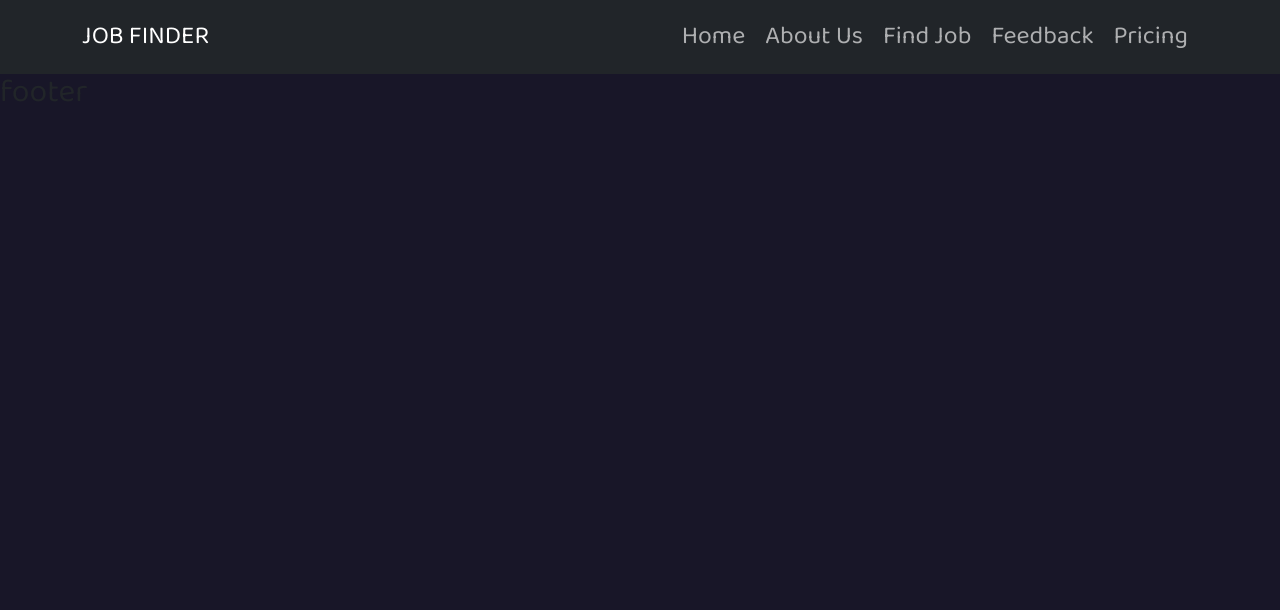
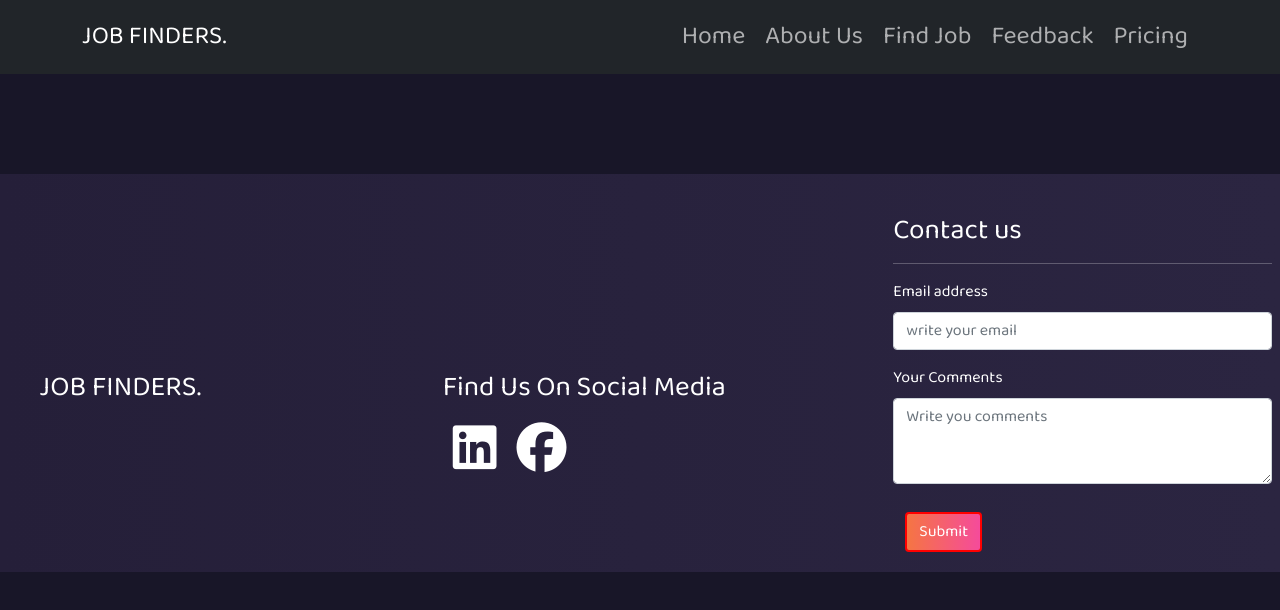
Before and after one commit to MahfujSajib/job-finders, a React (Create React App) app: page /footer in a window 1280 px wide. Shown: the top 610 px of the page. Built offline with nearby package versions, Linux system fonts and the light colour scheme.

Commit message:
footer add

```diff
--- a/package.json
+++ b/package.json
@@ -3,6 +3,9 @@
   "version": "0.1.0",
   "private": true,
   "dependencies": {
+    "@fortawesome/fontawesome-svg-core": "^1.2.36",
+    "@fortawesome/free-solid-svg-icons": "^5.15.4",
+    "@fortawesome/react-fontawesome": "^0.1.16",
     "@testing-library/jest-dom": "^5.16.0",
     "@testing-library/react": "^11.2.7",
     "@testing-library/user-event": "^12.8.3",
--- a/public/index.html
+++ b/public/index.html
@@ -22,6 +22,8 @@
       work correctly both with client-side routing and a non-root public URL.
       Learn how to configure a non-root public URL by running `npm run build`.
     -->
+  <link rel="stylesheet" href="https://use.fontawesome.com/releases/v5.15.4/css/all.css"
+    integrity="sha384-DyZ88mC6Up2uqS4h/KRgHuoeGwBcD4Ng9SiP4dIRy0EXTlnuz47vAwmeGwVChigm" crossorigin="anonymous">
   <link rel="stylesheet" href="https://cdn.jsdelivr.net/npm/bootstrap@5.1.3/dist/css/bootstrap.min.css"
     integrity="sha384-1BmE4kWBq78iYhFldvKuhfTAU6auU8tT94WrHftjDbrCEXSU1oBoqyl2QvZ6jIW3" crossorigin="anonymous" />
   <link rel="preconnect" href="https://fonts.googleapis.com">
--- /dev/null
+++ b/src/components/Footer/Footer.css
@@ -0,0 +1,33 @@
+.footer {
+    background-image: linear-gradient(to right, #251F39, #2B2541);
+    width: 100%;
+    height: 100%;
+    margin-top: 100px;
+}
+
+.brandname {
+    color: white;
+    margin-top: 50%;
+    margin-left: 10%;
+}
+
+.socialmedia {
+    color: white;
+    margin-top: 50%;
+}
+
+.contact {
+    color: white;
+    margin-top: 40px;
+}
+
+.icon {
+    color: white;
+    border-radius: 10px;
+    font-size: 50px;
+    margin: 10px;
+}
+
+.icon:hover {
+    color: red;
+}
--- a/src/components/Footer/Footer.js
+++ b/src/components/Footer/Footer.js
@@ -1,10 +1,44 @@
 import React from 'react';
+import './Footer.css'
+
 
 const Footer = () => {
     return (
-        <div>
-            <h2>footer</h2>
-        </div>
+        <div class="footer overflow-hidden">
+            <div class="row gx-5">
+                <div class="col-lg-4 col-sm-12">
+                    <div>
+                        <h3 className='brandname'>JOB FINDERS.</h3>
+                    </div>
+                </div>
+                <div class="col-lg-4 col-sm-12">
+                    <div>
+                        <h3 className='socialmedia'>Find Us On Social Media</h3>
+                        <div>
+                            <a href="https://www.linkedin.com/in/mahfuj-khan-sajib/" target="_blank">
+                                <i class="fab fa-linkedin icon" ></i>
+                            </a>
+                            <a href="/" target="_blank"><i class="fab fa-facebook icon"></i></a>
+                        </div>
+                    </div>
+                </div>
+                <div class="col-lg-4 col-sm-12">
+                    <div className='m-2'>
+                        <h3 className='contact'>Contact us</h3>
+                        <hr style={{ color: "white" }} />
+                        <div class="mb-3">
+                            <label for="exampleFormControlInput1" class="form-label" style={{ color: "white" }}>Email address</label>
+                            <input type="email" class="form-control" id="exampleFormControlInput1" placeholder="write your email" />
+                        </div>
+                        <div class="mb-3">
+                            <label for="exampleFormControlTextarea1" class="form-label" style={{ color: "white" }}>Your Comments</label>
+                            <textarea class="form-control" id="exampleFormControlTextarea1" rows="3" placeholder='Write you comments'></textarea>
+                        </div>
+                        <button className='btn'>Submit</button>
+                    </div>
+                </div>
+            </div>
+        </div >
     );
 };
 
--- a/src/components/Header/Header.css
+++ b/src/components/Header/Header.css
@@ -8,3 +8,9 @@
 .link:hover {
     color: #ffffff;
 }
+
+.navigation {
+    position: sticky;
+    top: 0;
+    z-index: 1;
+}
--- a/src/components/Header/Header.js
+++ b/src/components/Header/Header.js
@@ -7,9 +7,9 @@ import './Header.css'
 const Header = () => {
     return (
         <>
-            <Navbar collapseOnSelect expand="lg" bg="dark" variant="dark">
+            <Navbar className='navigation' collapseOnSelect expand="lg" bg="dark" variant="dark">
                 <Container>
-                    <Navbar.Brand style={{ fontSize: "25px" }}>JOB FINDER</Navbar.Brand>
+                    <Navbar.Brand style={{ fontSize: "25px" }}>JOB FINDERS.</Navbar.Brand>
                     <Nav className="ml-auto">
                         <Link as={HashLink} className='link' to="/home#home">Home</Link>
                         <Link as={HashLink} className='link' to="/home#about">About Us</Link>
```
Also changed, not shown: 1 other file (tests, documents, lock files or other folders).
